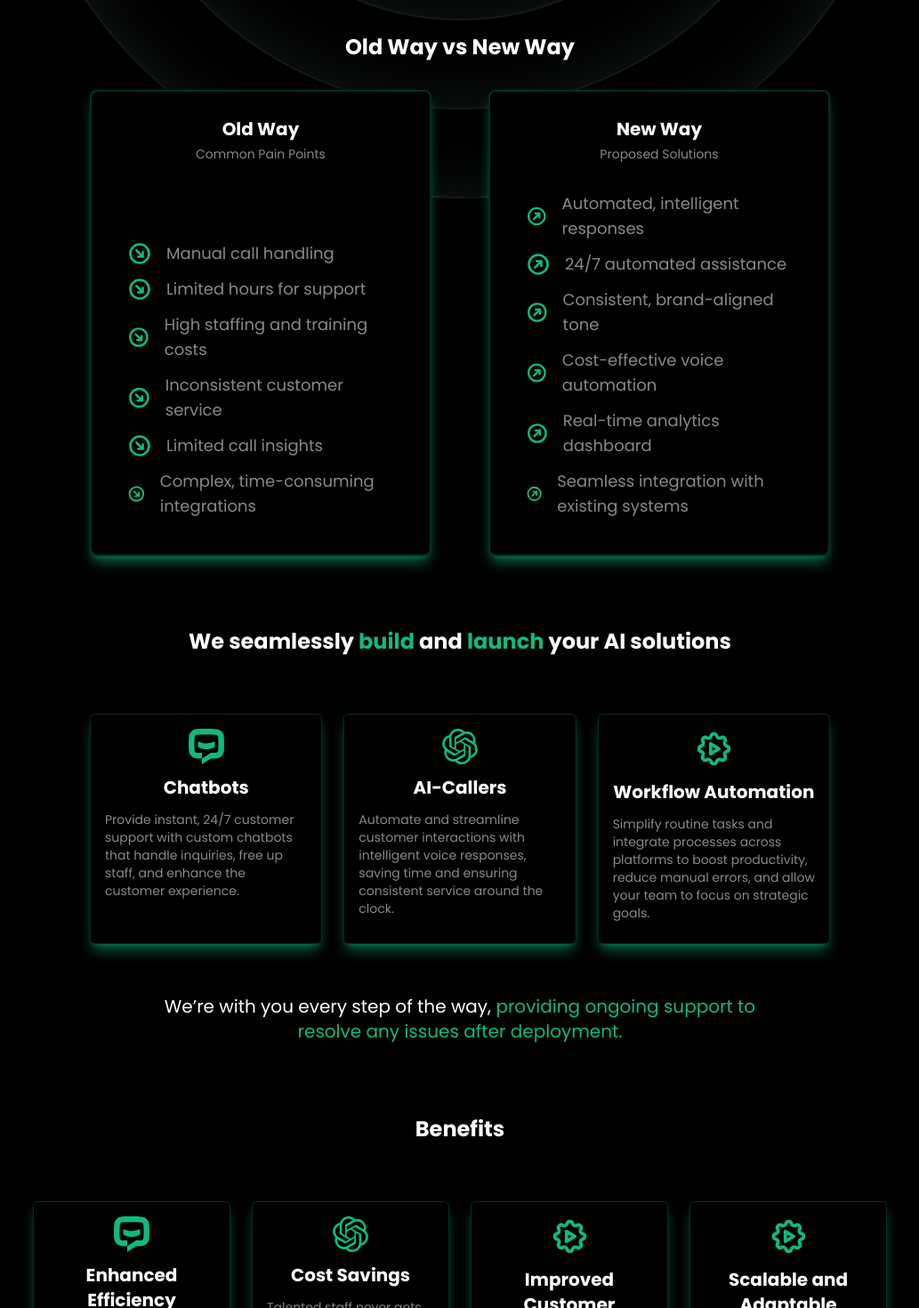
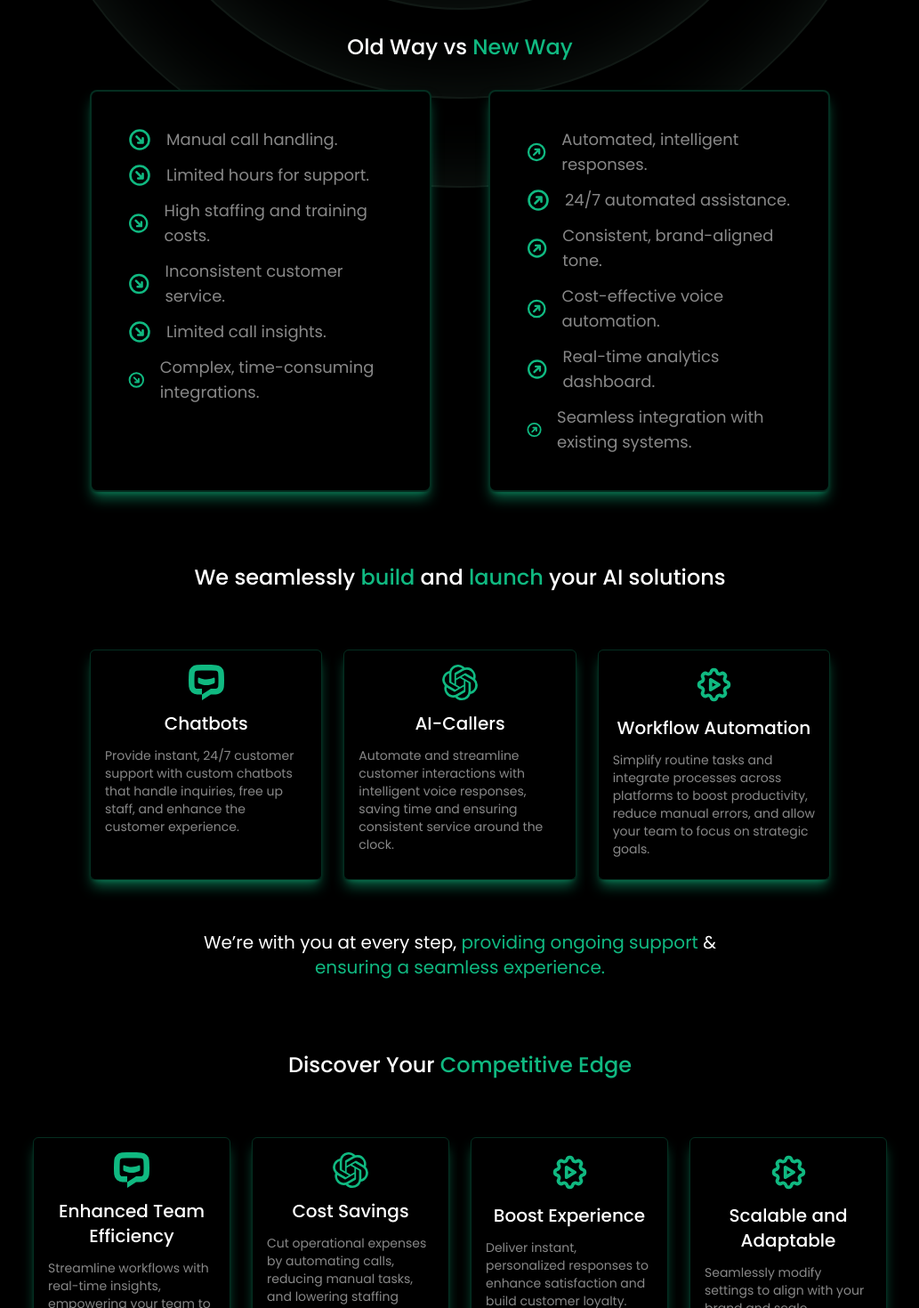
Before and after one commit to singhv04/landing_page, a Next.js app: page / in a window 1280 px wide. Shown: the part 900-2370 px from the top of the page at 89% size, without its empty margins (123-1156 px from the left). Built offline with nearby package versions, Linux system fonts and the light colour scheme.

Commit message:
changed font, headings, content. next update will be testimonials, demo video

```diff
--- a/src/components/button/BookButton.tsx
+++ b/src/components/button/BookButton.tsx
@@ -2,7 +2,7 @@ import { ButtonProps } from "@/types/all-types";
 
 const BookButton: React.FC<ButtonProps> = ({ title,onclick }) => {
   return (
-    <button onClick={onclick} className="group relative inline-flex items-center justify-center rounded-md bg-gradient-to-r from-emerald-500 to-emerald-700 px-6 py-3 text-xs font-semibold text-white shadow-lg transition-transform duration-300 hover:scale-105 hover:shadow-xl focus:outline-none focus:ring focus:ring-emerald-300">
+    <button onClick={onclick} className="group relative inline-flex items-center justify-center rounded-md bg-gradient-to-r from-emerald-500 to-emerald-700 px-6 py-3 text-xs font-medium text-white shadow-lg transition-transform duration-300 hover:scale-105 hover:shadow-xl focus:outline-none focus:ring focus:ring-emerald-300">
       <span className="absolute inset-0 h-full w-full rounded-md bg-opacity-0 transition duration-300 ease-out group-hover:bg-opacity-10"></span>
       <span className="relative z-10">{title}</span>
       <span className="absolute inset-0 rounded-md border border-emerald-300 opacity-0 transition duration-300 ease-out group-hover:opacity-100"></span>
--- a/src/components/calendly/CalendlyCard.tsx
+++ b/src/components/calendly/CalendlyCard.tsx
@@ -13,7 +13,7 @@ const CalendlyCard: React.FC<CloseModalProps> = ({ onClose }) => {
           {close}
         </div>
         <div className="mb-6 text-center">
-          <h2 className="mb-2 text-xl font-bold text-emerald-500 md:text-3xl">
+          <h2 className="mb-2 text-xl font-medium text-emerald-500 md:text-3xl">
             Schedule a Meeting
           </h2>
           <p className="text-xs text-muted md:text-lg">
--- a/src/components/hero/Hero.tsx
+++ b/src/components/hero/Hero.tsx
@@ -1,7 +1,7 @@
 const Hero: React.FC = () => {
   return (
     <div className="cg relative mx-auto w-[90%] text-center text-foreground lg:w-[80%]">
-      <h1 className="text-xl font-semibold leading-custom text-emerald-500 md:text-3xl md:leading-custom">
+      <h1 className="text-xl font-medium leading-custom text-emerald-500 md:text-3xl md:leading-custom">
         Transform Conversations, Scale Effortlessly with Custom AI Caller.{" "}
       </h1>
       <div className="my-8 px-6 text-xs text-muted md:text-base lg:px-[200px] text-balance">
--- a/src/components/identical/Benefits.tsx
+++ b/src/components/identical/Benefits.tsx
@@ -5,27 +5,27 @@ const Benefits: React.FC = () => {
   const { ai, chatbot, automation } = allIcons;
   return (
     <div className="cg mx-auto w-[90%] text-foreground lg:w-[75%]">
-      <h1 className="header-text">Benefits</h1>
+      <h1 className="header-text font-medium">Discover Your <span className=" text-emerald-500">Competitive Edge</span> </h1>
       <div className="grid w-full grid-cols-2 gap-4 md:grid-cols-4 md:gap-6 justify-items-center">
         <IconBox
           icon={chatbot}
-          heading="Enhanced Efficiency"
-          subheading="Automate routine calls, giving your team time to focus on what matters."
+          heading="Enhanced Team Efficiency"
+          subheading="Streamline workflows with real-time insights, empowering your team to focus on high-impact activities."
         />
         <IconBox
           icon={ai}
           heading="Cost Savings"
-          subheading="Talented staff never gets bored doing mundane tasks, they focus more on value creation while monitoring real time insights from AI automations."
+          subheading="Cut operational expenses by automating calls, reducing manual tasks, and lowering staffing needs."
         />
         <IconBox
           icon={automation}
-          heading="Improved Customer Experience"
-          subheading="Deliver quick, consistent responses, building customer trust and loyalty."
+          heading="Boost Experience"
+          subheading="Deliver instant, personalized responses to enhance satisfaction and build customer loyalty."
         />
         <IconBox
           icon={automation}
           heading="Scalable and Adaptable"
-          subheading="Easily adjust voicebot settings to match your brand and evolve as your business grows."
+          subheading="Seamlessly modify settings to align with your brand and scale alongside your business growth."
         />
       </div>
     </div>
--- a/src/components/identical/HowItWorks.tsx
+++ b/src/components/identical/HowItWorks.tsx
@@ -12,7 +12,7 @@ const HowItWorks: React.FC = () => {
   const { ai, chatbot, automation } = allIcons;
   return (
     <div className="cg mx-auto w-[90%] text-foreground lg:w-[75%] ">
-      <h1 className="header-text">How It Works</h1>
+      <h1 className="header-text font-medium">How It Works & <span className=" text-emerald-500">How We Ensure Personalized Quality</span></h1>
       <div className="grid w-full grid-cols-2 gap-4 md:grid-cols-4 md:gap-6 justify-items-center">
         <IconBox
           icon={chatbot}
--- a/src/components/identical/IconBox.tsx
+++ b/src/components/identical/IconBox.tsx
@@ -4,7 +4,7 @@ const IconBox: React.FC<IconBoxProps> = ({ icon, heading, subheading }) => {
   return (
     <div className="flex w-full flex-col items-center gap-3 rounded-md border border-emerald-500/25 p-4 text-center shadow-lg shadow-emerald-500/50 md:max-w-[300px]">
       <div className="text-3xl text-emerald-500">{icon}</div>
-      <h1 className="text-lg font-semibold text-foreground md:text-xl">
+      <h1 className="text-lg font-medium text-foreground md:text-xl">
         {heading}
       </h1>
       <p className="text-xs text-left pb-2 text-muted md:text-sm">{subheading}</p>
--- a/src/components/identical/WhatWeDo.tsx
+++ b/src/components/identical/WhatWeDo.tsx
@@ -5,7 +5,7 @@ const WhatWeDo: React.FC = () => {
   const { ai, chatbot, automation } = allIcons;
   return (
     <div className="cg mx-auto w-[90%] text-foreground lg:w-[65%]">
-      <h1 className="header-text">
+      <h1 className="header-text font-medium">
         We seamlessly <span className=" text-emerald-500">build</span> and{" "}
         <span className=" text-emerald-500">launch</span> your AI solutions
       </h1>
@@ -28,9 +28,9 @@ const WhatWeDo: React.FC = () => {
       </div>
       <div className=" w-[80%] mx-auto pt-14">
         <p className=" text-center md:text-xl">
-          We’re with you every step of the way,{" "}
+          We’re with you at every step,{" "}
           <span className=" text-emerald-500">
-            providing ongoing support to resolve any issues after deployment.
+            providing ongoing support</span> & <span className=" text-emerald-500">ensuring a seamless experience.
           </span>
         </p>
       </div>
--- a/src/components/legacy/Legacy.tsx
+++ b/src/components/legacy/Legacy.tsx
@@ -6,35 +6,32 @@ const Legacy: React.FC = () => {
   return (
     <div className="cg mx-auto w-[90%] text-foreground lg:w-[65%]">
       {/* Header Section */}
-      <h1 className="header-text mb-8 text-center text-2xl font-bold">
-        Old Way vs New Way
+      <h1 className="header-text mb-8 text-center text-2xl font-medium">
+        Old Way vs  <span className=" text-emerald-500">New Way</span>
       </h1>
       <section className="grid grid-cols-1 gap-8 md:grid-cols-2 lg:gap-16">
         {/* Old Way Card */}
         <div className="flex flex-col justify-between rounded-lg border-2 border-emerald-500/25 bg-background p-6 shadow-lg shadow-emerald-500/50">
-          <div className="mb-4 text-center">
-            <h2 className="py-1 text-lg font-semibold md:text-xl">Old Way</h2>
-            <p className="text-xs text-muted md:text-sm">Common Pain Points</p>
-          </div>
+
           <div className="p-4">
             <ul className="space-y-3 text-muted">
               <li className="flex items-center gap-4 text-sm md:text-lg">
-                {oldWay} Manual call handling
+                {oldWay} Manual call handling.
               </li>
               <li className="flex items-center gap-4 text-sm md:text-lg">
-                {oldWay} Limited hours for support
+                {oldWay} Limited hours for support.
               </li>
               <li className="flex items-center gap-4 text-sm md:text-lg">
-                {oldWay} High staffing and training costs
+                {oldWay} High staffing and training costs.
               </li>
               <li className="flex items-center gap-4 text-sm md:text-lg">
-                {oldWay} Inconsistent customer service
+                {oldWay} Inconsistent customer service.
               </li>
               <li className="flex items-center gap-4 text-sm md:text-lg">
-                {oldWay} Limited call insights
+                {oldWay} Limited call insights.
               </li>
               <li className="flex items-center gap-4 text-sm md:text-lg">
-                {oldWay} Complex, time-consuming integrations
+                {oldWay} Complex, time-consuming integrations.
               </li>
             </ul>
           </div>
@@ -42,29 +39,26 @@ const Legacy: React.FC = () => {
 
         {/* New Way Card */}
         <div className="flex flex-col justify-between rounded-lg border-2 border-emerald-500/25 bg-background p-6 shadow-lg shadow-emerald-500/50">
-          <div className="mb-4 text-center">
-            <h2 className="py-1 text-lg font-semibold md:text-xl">New Way</h2>
-            <p className="text-xs text-muted md:text-sm">Proposed Solutions</p>
-          </div>
+
           <div className="p-4">
             <ul className="space-y-3 text-muted">
               <li className="flex items-center gap-4 text-sm md:text-lg">
-                {newWay} Automated, intelligent responses
+                {newWay} Automated, intelligent responses.
               </li>
               <li className="flex items-center gap-4 text-sm md:text-lg">
-                {newWay} 24/7 automated assistance
+                {newWay} 24/7 automated assistance.
               </li>
               <li className="flex items-center gap-4 text-sm md:text-lg">
-                {newWay} Consistent, brand-aligned tone
+                {newWay} Consistent, brand-aligned tone.
               </li>
               <li className="flex items-center gap-4 text-sm md:text-lg">
-                {newWay} Cost-effective voice automation
+                {newWay} Cost-effective voice automation.
               </li>
               <li className="flex items-center gap-4 text-sm md:text-lg">
-                {newWay} Real-time analytics dashboard
+                {newWay} Real-time analytics dashboard.
               </li>
               <li className="flex items-center gap-4 text-sm md:text-lg">
-                {newWay} Seamless integration with existing systems
+                {newWay} Seamless integration with existing systems.
               </li>
             </ul>
           </div>
--- a/src/components/testimonial/Testimonial.tsx
+++ b/src/components/testimonial/Testimonial.tsx
@@ -10,7 +10,7 @@ const Testimonial: React.FC = () => {
   const [isOpen, toggle] = useToggle();
   return (
     <div className="cg mx-auto w-[80%] text-foreground lg:w-[65%]">
-      <h1 className="header-text">Testimonials</h1>
+      <h1 className="header-text font-medium"> <span className=" text-emerald-500">Customer</span> Success Stories</h1>
       <TestimonialSlider />
       <div className="my-10 flex w-full items-center justify-center">
         <BookButton title="Schedule Your Live Demo" onclick={toggle} />
--- a/src/components/testimonial/TestimonialSlider.tsx
+++ b/src/components/testimonial/TestimonialSlider.tsx
@@ -76,7 +76,7 @@ const TestimonialSlider: React.FC = () => {
               </p>
               {/* Name and position at the bottom */}
               <div>
-                <h3 className="text-md font-semibold text-emerald-400">
+                <h3 className="text-md font-medium text-emerald-500">
                   {testimonial.name}
                 </h3>
                 <p className="text-xs text-muted">{testimonial.position}</p>
```
Also changed, not shown: 1 other file (tests, documents, lock files or other folders).
